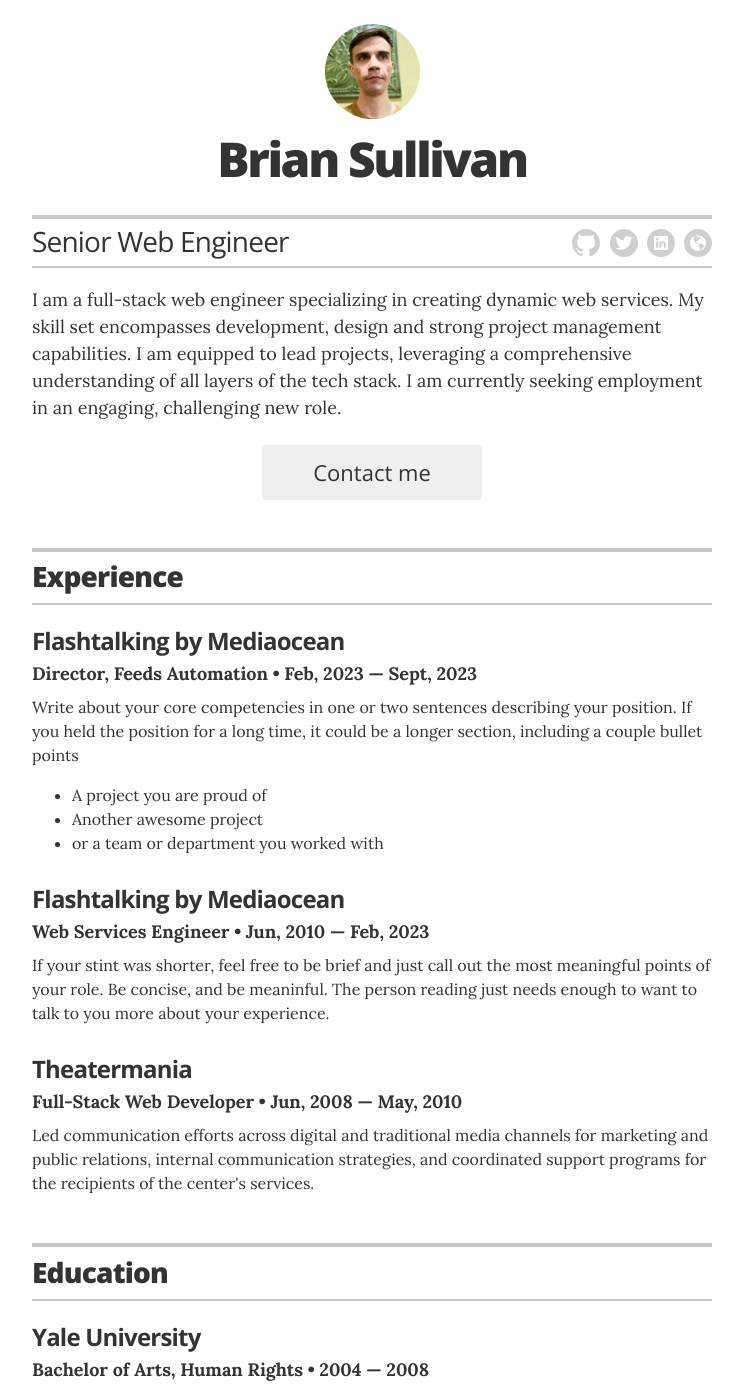
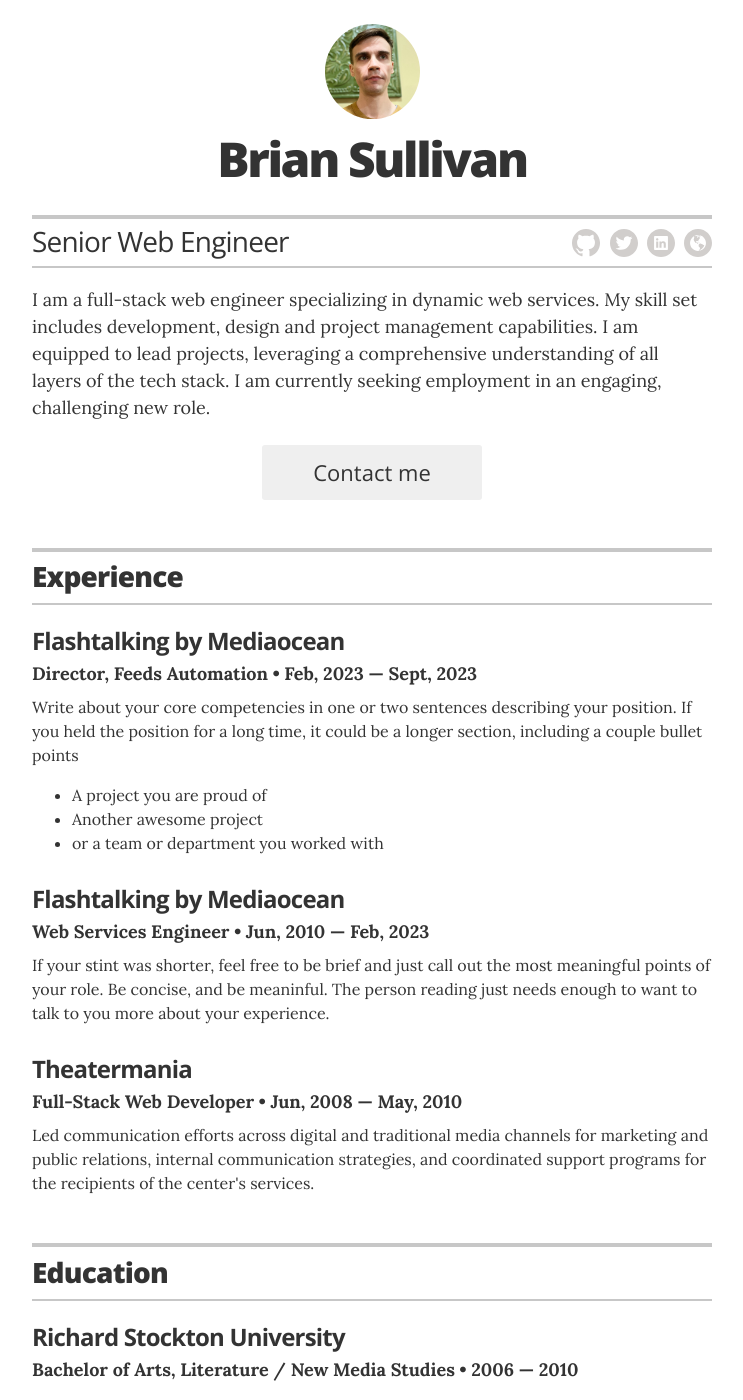
Before and after one commit to bsullivan-io/bsullivan.io, a Jekyll site: the page built from index.html, in a window 1280 px wide and 1400 px high. Shown: the whole window, without its empty margins (268-1011 px from the left). Built offline with Jekyll 4.4.1, drawn with Linux system fonts in a browser that asks for light colours; some of the changed text lies outside the part shown.

Commit message:
replace placeholder content

```diff
--- a/_config.yml
+++ b/_config.yml
@@ -23,7 +23,7 @@
 resume_header_contact_info:     "143 Skillman Ave, #3C • Brooklyn NY 11211 • 732-600-6507 • brian@bsullivan.io"
 display_header_contact_info:    "false"
 
-resume_header_intro: "<p>I am a full-stack web engineer specializing in creating dynamic web services. My skill set encompasses development, design and strong project management capabilities. I am equipped to lead projects, leveraging a comprehensive understanding of all layers of the tech stack. I am currently seeking employment in an engaging, challenging new role. </p>"
+resume_header_intro: "<p>I am a full-stack web engineer specializing in dynamic web services. My skill set includes development, design and project management capabilities. I am equipped to lead projects, leveraging a comprehensive understanding of all layers of the tech stack. I am currently seeking employment in an engaging, challenging new role. </p>"
 
 # use "yes" to display the email contact button,
 # "no" to display an "I'm not looking for work" message,
@@ -48,7 +48,7 @@
   resume_github_url:            "https://github.com/bsullivan-io"
   resume_twitter_url:           "http://twitter.com/bsullivanwrites"
   # resume_facebook_url:          "insert Facebook URL here"
-  resume_linkedin_url:          "https://www.linkedin.com/in/"
+  resume_linkedin_url:          "https://www.linkedin.com/in/brian-sullivan-8a896166/"
   # resume_instagram_url:         "insert your Instagram URL here"
   resume_website_url:           "http://bsullivan.io"
   # resume_medium_url:            "https://medium.com/@jglovier"
--- a/_data/education.yml
+++ b/_data/education.yml
@@ -1,13 +1,4 @@
 # Degree
-- degree: Bachelor of Arts, Human Rights
-  uni: Yale University
-  year: 2004 &mdash; 2008
-  awards:
-    - award: Summa Cumme Laude graduate
-  summary: If you had any meaningful roles at college, feel free to write about them here
-
-- degree: High School Diploma
-  uni: Springfield High School
-  year: 2004
-  award: Most likely to succeed
-  summary: You can choose to have either a single or multiple awards
+- degree: Bachelor of Arts, Literature / New Media Studies
+  uni: Richard Stockton University
+  year: 2006 &mdash; 2010
```
